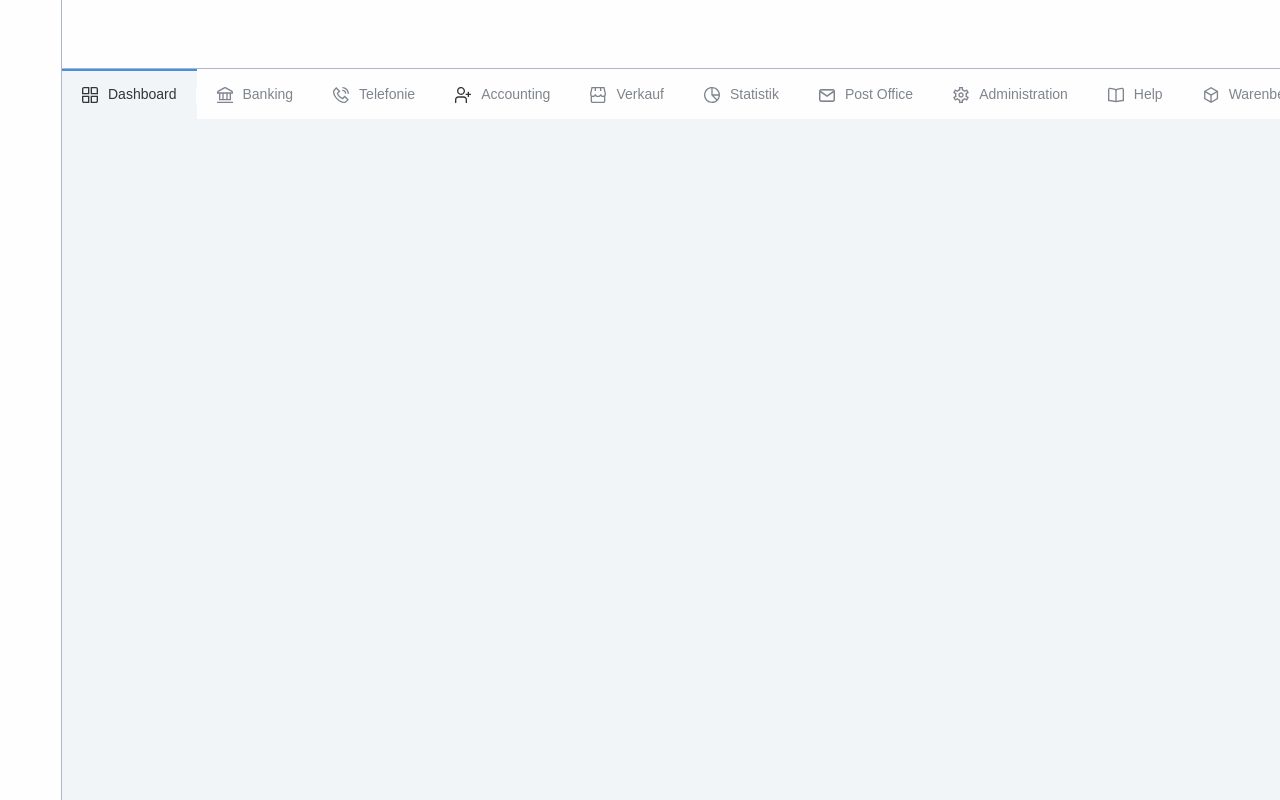
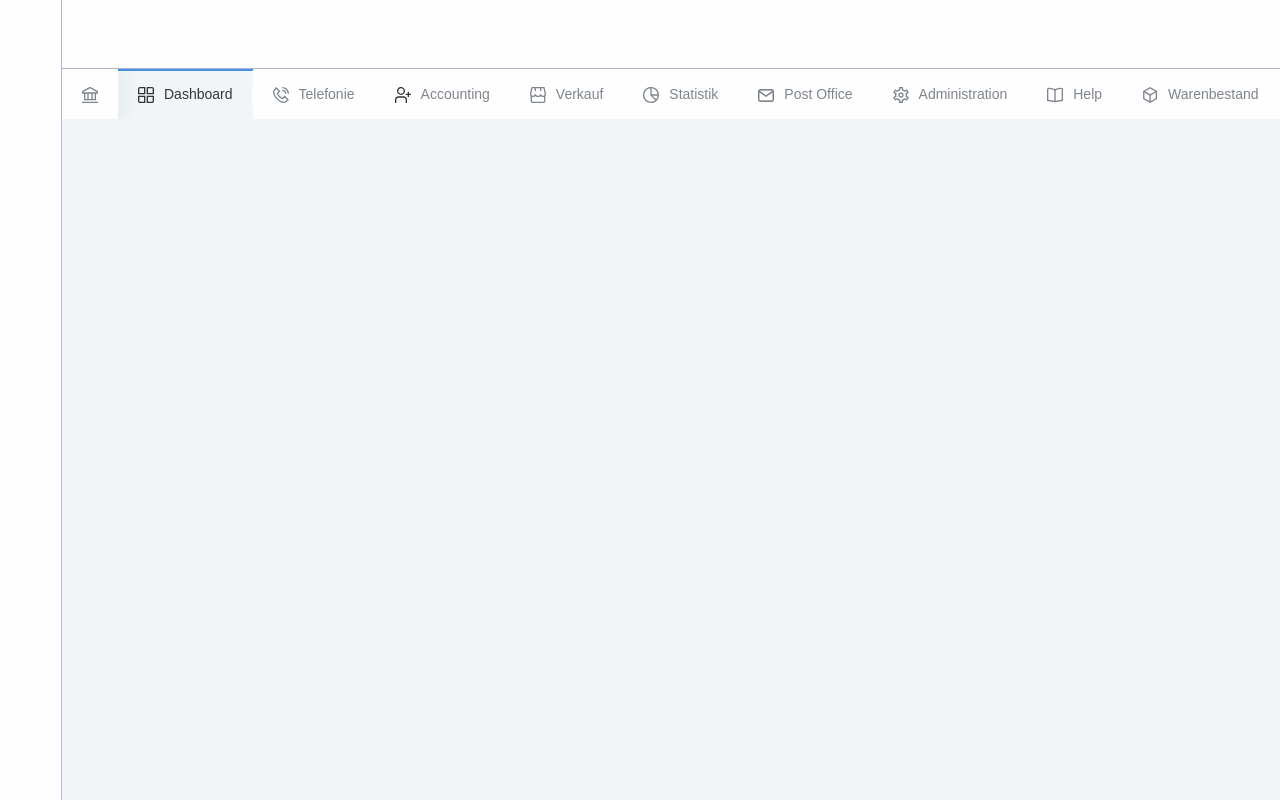
Before and after one commit to VovaFouchek/dnd-tabs, a React (Vite) app: page / in a window 1280 px wide. Built offline with nearby package versions, Linux system fonts and the light colour scheme.

Commit message:
feat: add Pin for tabs

```diff
--- a/src/components/Tabs/index.tsx
+++ b/src/components/Tabs/index.tsx
@@ -19,17 +19,10 @@ interface TabsProps {
 }
 
 const Tabs = ({ initialTabs, storageKey }: TabsProps) => {
-  const {
-    activeTab,
-    switchTab,
-    tabs: tabItems,
-    drop,
-    moveTab,
-    findTab,
-    togglePin,
-  } = useTabs({ initialTabs, storageKey });
+  const { pinnedTabs, unpinnedTabs, activeTab, switchTab, drop, moveTab, findTab, togglePin } =
+    useTabs({ initialTabs, storageKey });
 
-  if (tabItems.length === 0) {
+  if (pinnedTabs.length === 0 && unpinnedTabs.length === 0) {
     return <div className="tabs__empty">No tabs available</div>;
   }
 
@@ -37,7 +30,22 @@ const Tabs = ({ initialTabs, storageKey }: TabsProps) => {
     <>
       <div className="wrapper">
         <div className="tabs" ref={drop}>
-          {tabItems.map((tab) => (
+          <div className="tabs__pinned-inner">
+            {pinnedTabs.map((tab) => (
+              <TabCard
+                key={tab.id}
+                tab={tab}
+                moveTab={moveTab}
+                findTab={findTab}
+                activeTab={activeTab}
+                switchTab={switchTab}
+                isPinned={tab.isPinned}
+                togglePin={togglePin}
+              />
+            ))}
+          </div>
+
+          {unpinnedTabs.map((tab) => (
             <TabCard
               key={tab.id}
               tab={tab}
@@ -52,7 +60,7 @@ const Tabs = ({ initialTabs, storageKey }: TabsProps) => {
         </div>
       </div>
 
-      {tabItems.map((tab) =>
+      {[...pinnedTabs, ...unpinnedTabs].map((tab) =>
         activeTab === tab.id ? (
           <div className="tab__content" key={tab.id}>
             {tab.content}
--- a/src/components/Tabs/tabs.scss
+++ b/src/components/Tabs/tabs.scss
@@ -15,9 +15,17 @@
       text-align: center;
     }
 
+    &__pinned-inner {
+      z-index: 5;
+      position: sticky;
+      left: 0;
+      box-shadow: 4px 0px 15px 3px rgb(34 60 80 / 5%);
+    }
+
     .tab {
       position: relative;
       min-width: fit-content;
+      min-height: 50px;
       padding: 15px 20px;
       border-top: 2px solid transparent;
       font-family: 'Montserrat', sans-serif;
@@ -46,10 +54,7 @@
       }
 
       &.pinned {
-        z-index: 5;
-        position: sticky;
-        left: 0;
-        border-top: 2px solid $color-gray-dark;
+        cursor: auto;
 
         span {
           display: none;
--- a/src/hooks/useTabs/index.tsx
+++ b/src/hooks/useTabs/index.tsx
@@ -35,6 +35,8 @@ const useTabs = ({ initialTabs, storageKey }: useTabsProps) => {
     (id: string, atIndex: number) => {
       const { tab, index } = findTab(id);
 
+      if (tab.isPinned) return;
+
       const updatedTabs = [...tabs];
       updatedTabs.splice(index, 1);
       updatedTabs.splice(atIndex, 0, tab);
@@ -60,7 +62,19 @@ const useTabs = ({ initialTabs, storageKey }: useTabsProps) => {
     }
   }, [activeTab, storageKey]);
 
-  return { tabs, activeTab, switchTab, moveTab, findTab, drop, togglePin };
+  const pinnedTabs = tabs.filter((tab) => tab.isPinned);
+  const unpinnedTabs = tabs.filter((tab) => !tab.isPinned);
+
+  return {
+    pinnedTabs,
+    unpinnedTabs,
+    activeTab,
+    switchTab,
+    moveTab,
+    findTab,
+    drop,
+    togglePin,
+  };
 };
 
 export default useTabs;
--- a/src/utilities/constants/index.ts
+++ b/src/utilities/constants/index.ts
@@ -23,6 +23,7 @@ export const categories: Tab[] = [
     id: 'banking',
     label: 'Banking',
     icon: IBanking,
+    isPinned: true,
   },
   {
     id: 'telefonie',
```
